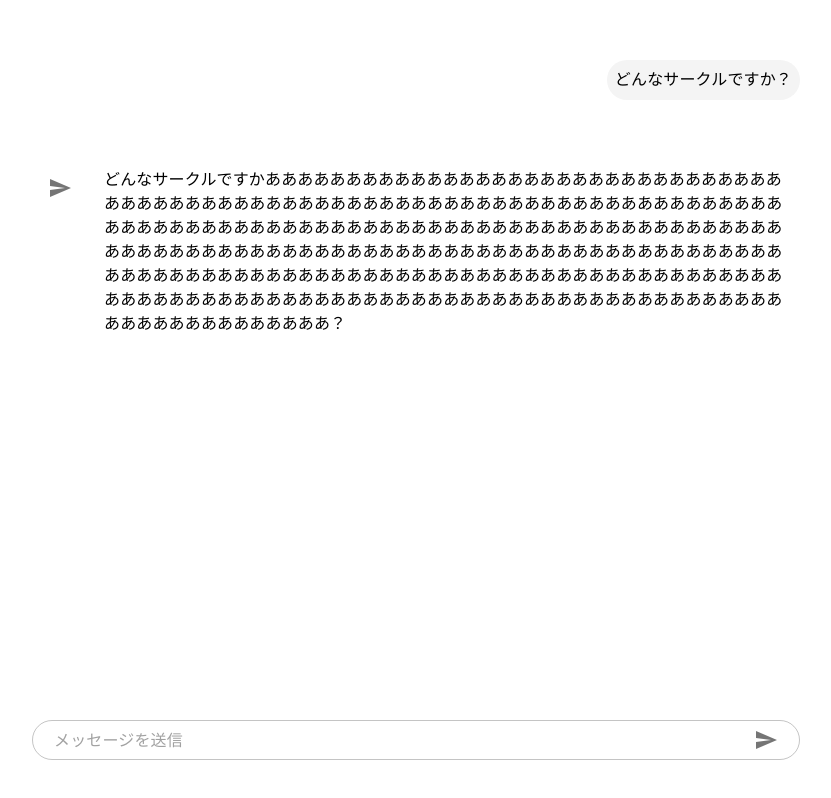
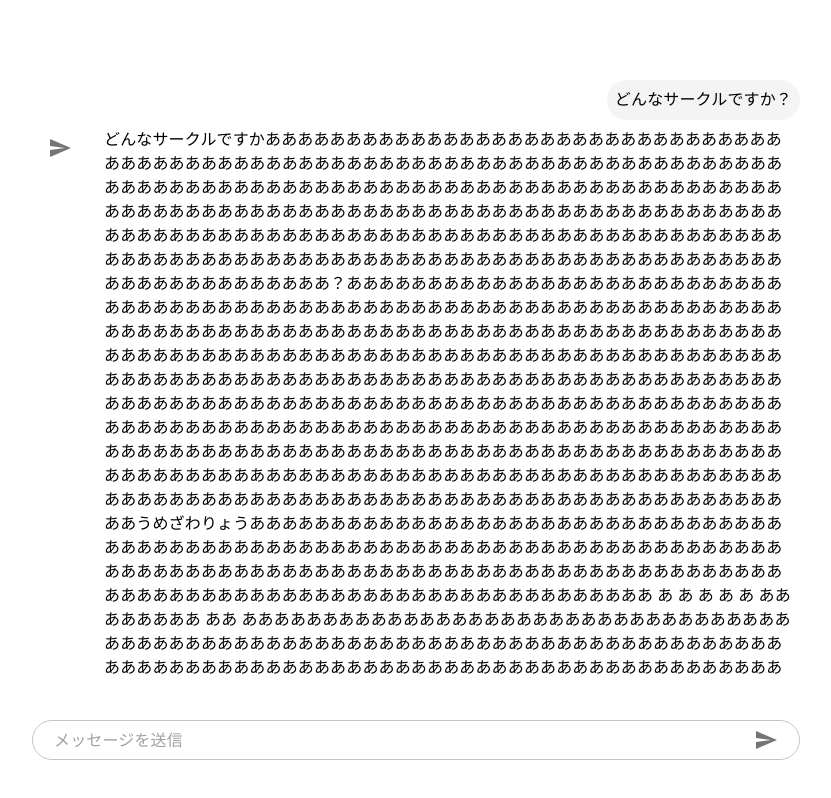
Before and after one commit to yusei53/peachtech-chat-bot, a Next.js app: page / in a window 1280 px wide. Shown: the whole page, without its empty margins (224-1055 px from the left). Built offline with nearby package versions, Linux system fonts and the light colour scheme.

Commit message:
返答の部分がスクロールできるように修正

```diff
--- a/app/componets/chat/chat.tsx
+++ b/app/componets/chat/chat.tsx
@@ -17,24 +17,35 @@ const Chat = () => {
           display={"flex"}
           flexDirection={"column"}
         >
+          <Box height={"10vh"}></Box>
+
           <Box
-            height={"20vh"}
-            display={"flex"}
-            justifyContent={"right"}
-            alignItems={"center"}
+            height={"75vh"}
+            overflow={"auto"}
+            sx={{
+              "&::-webkit-scrollbar": { display: "none" },
+              msOverflowStyle: "none",
+              scrollbarwidth: "none",
+            }}
           >
-            <Box bgcolor={"#F4F4F4"} padding={1} borderRadius={20}>
-              <Typography>どんなサークルですか？</Typography>
+            <Box textAlign={"right"}>
+              <Typography
+                bgcolor={"#F4F4F4"}
+                padding={1}
+                borderRadius={20}
+                display={"inline-block"}
+              >
+                どんなサークルですか？
+              </Typography>
             </Box>
-          </Box>
-
-          <Box height={"65vh"}>
             <Box padding={1} display={"flex"} alignItems={"flex-start"} gap={3}>
               <IconButton>
                 <SendIcon />
               </IconButton>
               <Typography>
-                どんなサークルですかああああああああああああああああああああああああああああああああああああああああああああああああああああああああああああああああああああああああああああああああああああああああああああああああああああああああああああああああああああああああああああああああああああああああああああああああああああああああああああああああああああああああああああああああああああああああああああああああああああああああああああああああああああああああああああああああああああああああああああああああああああああああああああああああ？
+                どんなサークルですかああああああああああああああああああああああああああああああああああああああああああああああああああああああああああああああああああああああああああああああああああああああああああああああああああああああああああああああああああああああああああああああああああああああああああああああああああああああああああああああああああああああああああああああああああああああああああああああああああああああああああああああああああああああああああああああああああああああああああああああああああああああああああああああああ？あああああああああああああああああああああああああああああああああああああああああああああああああああああああああああああああああああああああああああああああああああああああああああああああああああああああああああああああああああああああああああああああああああああああああああああああああああああああああああああああああああああああああああああああああああああああああああああああああああああああああああああああああああああああああああああああああああああああああああああああああああああああああああああああああああああああああああああああああああああああああああああああああああああああああああああああああああああああああああああああああああああああああああああああああああああああああああああああああああああああああああああああああああああああああああああああああああああああああああああああああああああああうめざわりょうあああああああああああああああああああああああああああああああああああああああああああああああああああああああああああああああああああああああああああああああああああああああああああああああああああああああああああああああああああああああああああああああああああああああああああああああああああああああ
+                あ あ あ あ あ ああ ああああああ ああ
+                あああああああああああああああああああああああああああああああああああああああああああああああああああああああああああああああああああああああああああああああああああああああああああああああああああああああああああああああああああああああああああああああああああああああああああああああああああああああああああやっほーーーーーーーーーーーーーーーーーーーーーーーーーーーーーーーーーーーーーーーーーーーーーーーーーーーーーーーーーーーーーーーーーーーーーーーーーーーーーーーーーーーーーーーーーーーーーーーーーーーーーーーーーーーーーーーーーーーーーーーーーーーーーーーーーーーーーーーーーーーーーーーーーーーーーーーーーーーーーーーーーーーーーーーーーーーーーーーーーーーーーーーーーーーーーーーーーーーーーーーーーーーーーーーーーーーーーーーーーーーーーーーーーーーーーーーーーーーーーーーーーーー
               </Typography>
             </Box>
           </Box>
```
